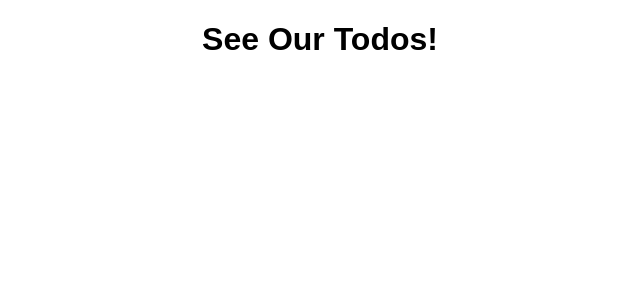
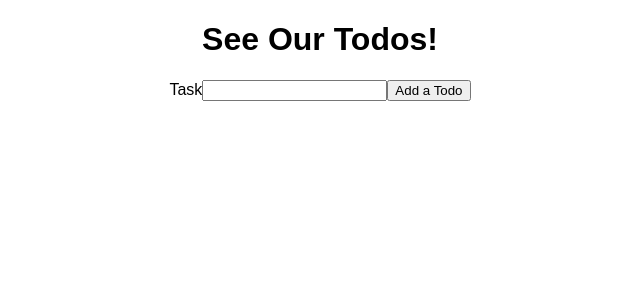
Before and after one commit to Dylan-Hedges/React-Advanced-Web-Dev, a React (Create React App) app in the folder react-redux-todos/: page / in a window 1280 px wide. Shown: the top 300 px of the page, without its empty margins (320-960 px from the left). Built offline with nearby package versions, Linux system fonts and the light colour scheme.

Commit message:
Added add todo functionality

```diff
--- a/react-redux-todos/src/TodoList.js
+++ b/react-redux-todos/src/TodoList.js
@@ -7,13 +7,53 @@ class TodoList extends Component {
   constructor (props){
     //Used incase we ever want to pass props down
     super(props);
+    //Method binding - binds method to component
+    this.handleSubmit = this.handleSubmit.bind(this);
+    this.handleChange = this.handleChange.bind(this);
+    this.state={
+      task: ""
+    };
   }
+
+  handleSubmit(e){
+    //Stops page refreshing
+    e.preventDefault();
+    //Dispatches action
+    this.props.dispatch({
+      type: "ADD_TODO",
+      task: this.state.task
+    });
+    //Resets entire form (previous method reset individually)
+    e.target.reset();
+    //Sets the field to blank after dispatching action
+    // this.setState({
+    //   task: ""
+    // });
+  }
+  //Controlled input
+  handleChange(e){
+    //Displays what the user types in the field - sets the state of the field to the key the user typed, renders the field each time
+    this.setState({
+      [e.target.name]: e.target.value
+    });
+  }
+
   render(){
-    let todos = this.props.todos.map((task, index) => (
-    <Todo task={task} key={index} />
+    let todos = this.props.todos.map((val, index) => (
+    <Todo task={val.task} key={index} />
   ));
     return(
       <div>
+        <form onSubmit={this.handleSubmit}>
+          <label htmlFor="task">Task</label>
+          <input
+            type="text"
+            name="task"
+            id="task"
+            onChange={this.handleChange}
+          />
+          <button>Add a Todo</button>
+        </form>
         <ul>
           {todos}
         </ul>
@@ -22,8 +62,9 @@ class TodoList extends Component {
   }
 }
 
-//Brings Redux state into React component to be used as props - can be named anything but mapStateToProps is standard
+//Maps the Redux store to the props of this component - can be named anything but mapStateToProps is standard
 function mapStateToProps(reduxState){
+  //todos: = a new prop of this component; reduxState.todos = maps our array of todos in the redux store to this component under the prop "todos"
   return {
     todos: reduxState.todos
   };
--- a/react-redux-todos/src/index.js
+++ b/react-redux-todos/src/index.js
@@ -16,7 +16,7 @@ const store = createStore(
   window.__REDUX_DEVTOOLS_EXTENSION__ && window.__REDUX_DEVTOOLS_EXTENSION__()
 );
 
-//<Provider store={store}> - wrap app using provider tags, connects React app with Redux store
+//<Provider store={store}> - connects React App with Store, wrap app using provider tags; store={store} specifies what store we are connecting to
 ReactDOM.render(
   <Provider store={store}>
     <App />
--- a/react-redux-todos/src/rootReducer.js
+++ b/react-redux-todos/src/rootReducer.js
@@ -1,4 +1,4 @@
-//Imports consts from AC file - this is effective as if we chane the consts in the action creator file it changes everywhere
+//Imports consts from action creator file - this is effective as if we chane the consts in the action creator file it changes everywhere
 import {ADD_TODO, REMOVE_TODO} from "./actionCreators.js";
 
 
@@ -23,7 +23,5 @@ export default function rootReducer(state = initalState, action) {
       return {...state, todos};
     default:
       return state;
-
   }
-
 }
```
